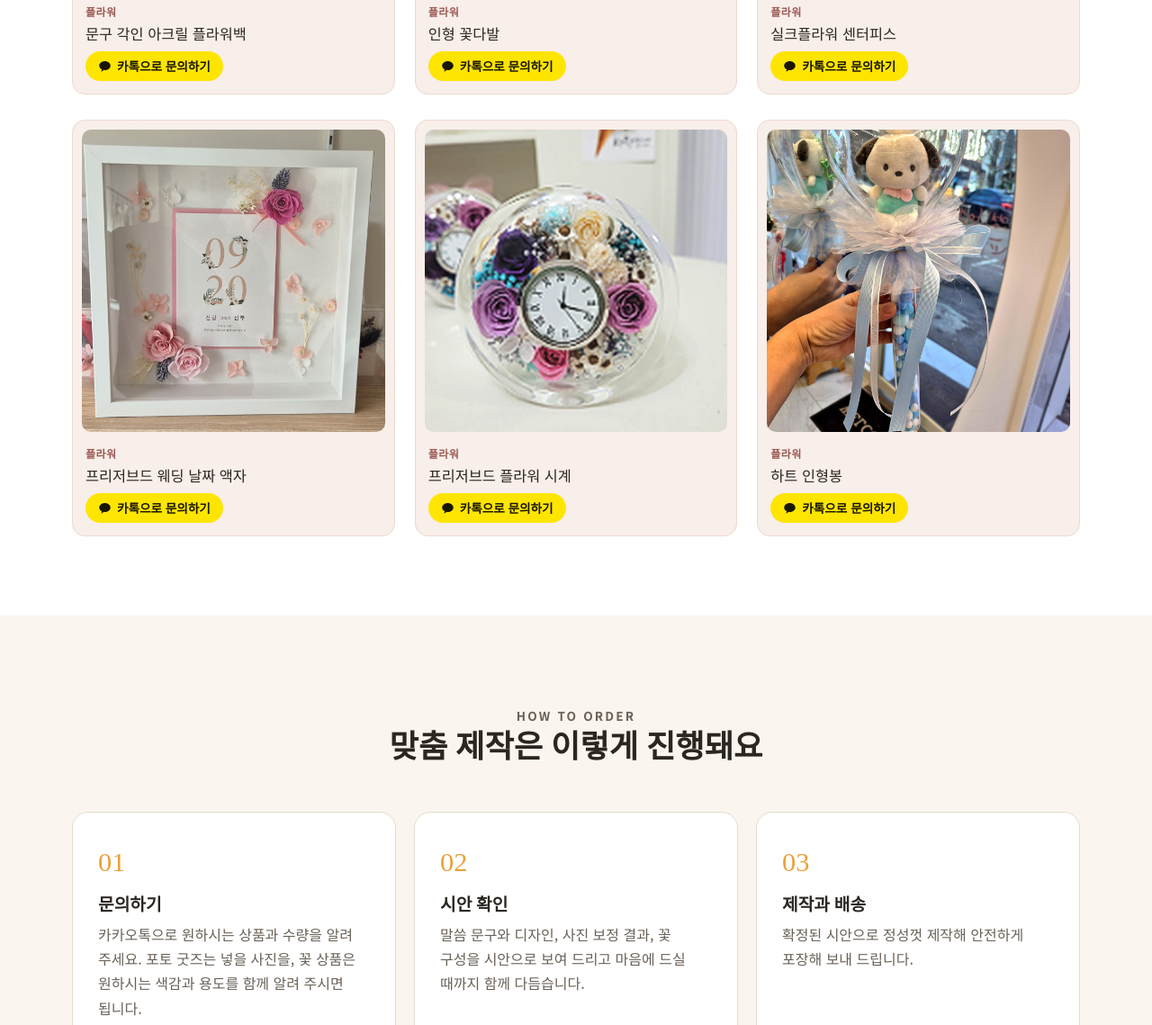
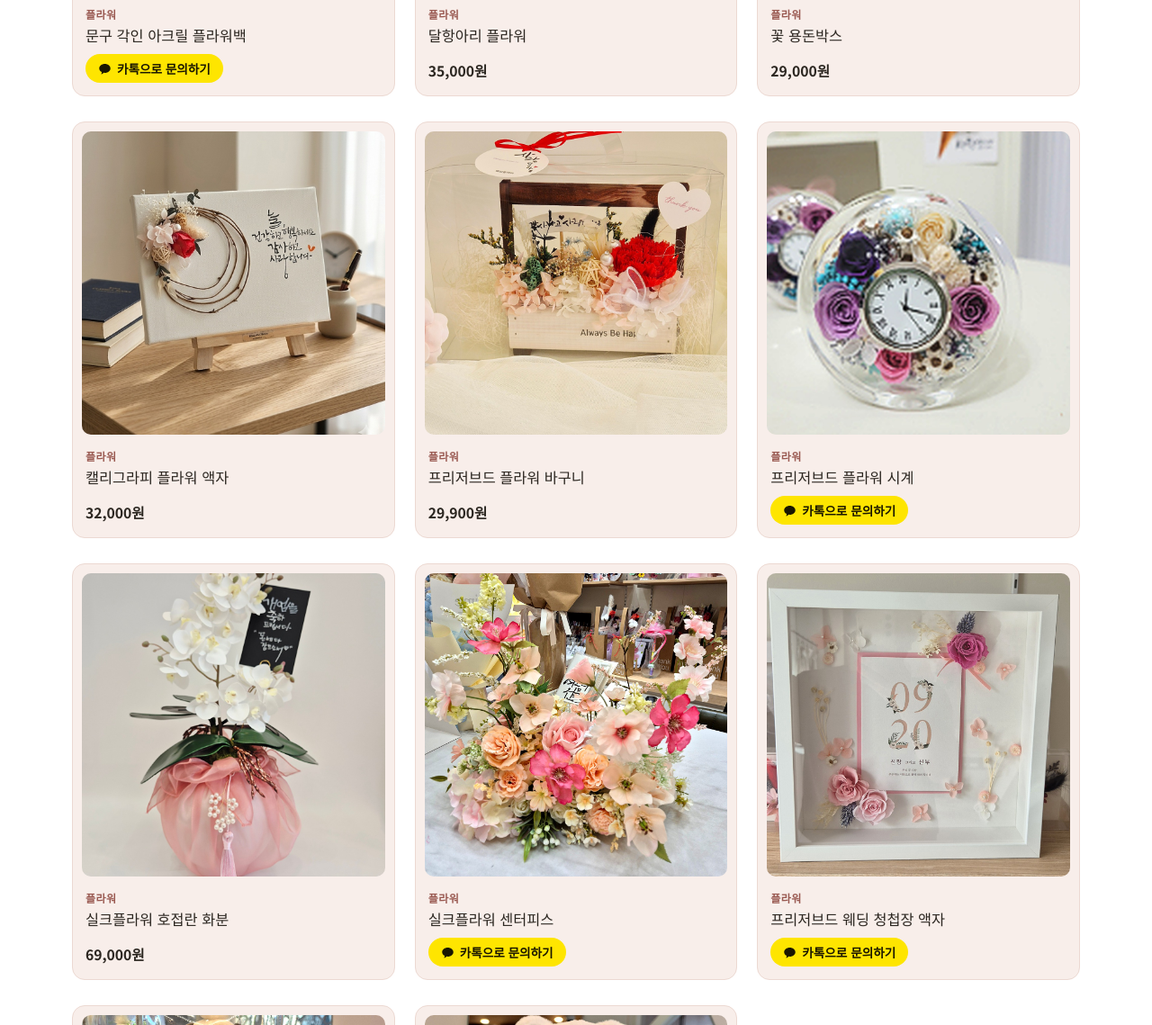
Before and after one commit to elimcreative/elimcreative.github.io, a plain HTML site: page index.html in a window 1280 px wide. Shown: the part 4083-5222 px from the top of the page at 90% size. Drawn offline with Linux system fonts and the light colour scheme; a web font is replaced by a local one.

Commit message:
플라워 상품 5개 추가, 순서 정리, 가격 굵은 글씨
- 달항아리 플라워, 꽃 용돈박스, 캘리그라피 플라워 액자,
  프리저브드 플라워 바구니, 실크플라워 호접란 화분 추가
- 플라워 상품 순서 변경, "프리저브드 웨딩 날짜 액자" → "프리저브드 웨딩 청첩장 액자"
- 상품 카드 가격을 모두 굵은 글씨로 통일
- 가격 있는 카톡 주문 상품의 상세 버튼은 "카톡으로 주문하기"

Co-Authored-By: Claude Opus 5.5 <noreply@anthropic.com>

```diff
--- a/index.html
+++ b/index.html
@@ -196,7 +196,7 @@
     font-family: var(--sans); font-size: 1.02rem; font-weight: 500; margin: 2px 0 2px; line-height: 1.45;
     display: -webkit-box; -webkit-box-orient: vertical; -webkit-line-clamp: 2; overflow: hidden; /* 상품 이름 최대 2줄 */
   }
-  .card .price { color: var(--ink-soft); font-size: .95rem; margin-top: auto; }
+  .card .price { color: var(--ink); font-size: .98rem; font-weight: 700; margin-top: auto; } /* 가격은 모든 상품 같은 굵은 글씨 */
   /* 가격이 "문의"인 상품: 카카오톡 문의 버튼 */
   .price-cta {
     display: inline-flex; align-items: center; justify-content: center; gap: 6px; margin-top: 6px;
@@ -567,16 +567,41 @@ const PRODUCTS = [
     images: ["church_keyring (1).jpg", "church_keyring (2).jpg"]
   },
 
-  /* ───── 플라워 ───── (구매 링크 없이 "카톡 문의" 버튼으로 연결) */
+  /* ───── 플라워 ───── (구매 링크 없이 카카오톡으로 주문·문의. 이 순서대로 화면에 나옵니다) */
   {
     category: "플라워", name: "문구 각인 아크릴 플라워백", price: "", link: "",
     desc: "원하는 문구를 새긴 아크릴 백에 실크플라워를 담았어요. 졸업·생일·감사 선물",
     images: ["flower_bag.jpg"]
   },
   {
-    category: "플라워", name: "인형 꽃다발", price: "", link: "",
-    desc: "귀여운 인형과 비누꽃으로 만든 뽀글이 꽃다발",
-    images: ["doll_bouquet.jpg"]
+    category: "플라워", name: "달항아리 플라워", price: "35,000원", link: "",
+    desc: "고운 달항아리에 실크플라워를 담은 감사·축하 선물",
+    images: ["moon_jar.jpg"]
+  },
+  {
+    category: "플라워", name: "꽃 용돈박스", price: "29,000원", link: "",
+    desc: "꽃과 용돈 봉투를 함께 담는 어버이날·생신 선물 박스",
+    images: ["money_box.jpg", "money_box_2.jpg"]
+  },
+  {
+    category: "플라워", name: "캘리그라피 플라워 액자", price: "32,000원", link: "",
+    desc: "손글씨 캘리그라피와 프리저브드 플라워로 만든 액자. 원하는 문구로 주문 제작",
+    images: ["calli_frame.jpg"]
+  },
+  {
+    category: "플라워", name: "프리저브드 플라워 바구니", price: "29,900원", link: "",
+    desc: "시들지 않는 프리저브드 플라워와 손글씨 메시지를 담은 원목 바구니",
+    images: ["preserved_basket.jpg"]
+  },
+  {
+    category: "플라워", name: "프리저브드 플라워 시계", price: "", link: "",
+    desc: "유리 돔 안에 프리저브드 플라워를 담은 탁상시계",
+    images: ["flower_clock.jpg"]
+  },
+  {
+    category: "플라워", name: "실크플라워 호접란 화분", price: "69,000원", link: "",
+    desc: "손글씨 메시지 카드를 꽂은 호접란 화분. 개업·승진 축하 선물, 기업·단체 주문 문의 환영",
+    images: ["orchid.jpg"]
   },
   {
     category: "플라워", name: "실크플라워 센터피스", price: "", link: "",
@@ -584,19 +609,19 @@ const PRODUCTS = [
     images: ["centerpiece.jpg"]
   },
   {
-    category: "플라워", name: "프리저브드 웨딩 날짜 액자", price: "", link: "",
+    category: "플라워", name: "프리저브드 웨딩 청첩장 액자", price: "", link: "",
     desc: "결혼 날짜와 두 사람 이름을 담은 프리저브드 플라워 액자",
     images: ["wedding_frame.jpg"]
-  },
-  {
-    category: "플라워", name: "프리저브드 플라워 시계", price: "", link: "",
-    desc: "유리 돔 안에 프리저브드 플라워를 담은 탁상시계",
-    images: ["flower_clock.jpg"]
   },
   {
     category: "플라워", name: "하트 인형봉", price: "", link: "",
     desc: "하트 캡슐 안에 인형을 담은 졸업·공연 선물",
     images: ["heart_wand.jpg"]
+  },
+  {
+    category: "플라워", name: "인형 꽃다발", price: "", link: "",
+    desc: "귀여운 인형과 비누꽃으로 만든 뽀글이 꽃다발",
+    images: ["doll_bouquet.jpg"]
   },
 ];
 
@@ -811,7 +836,8 @@ function openModal(p, start = 0) {
   a.href = p.link || KAKAO;
   a.target = "_blank";
   a.rel = "noopener";
-  a.textContent = p.link ? "구매하러 가기" : "카톡 문의";
+  // 구매 링크가 있으면 스토어로, 없으면 카카오톡으로 (가격이 있으면 "주문", 없으면 "문의")
+  a.textContent = p.link ? "구매하러 가기" : (p.price ? "카톡으로 주문하기" : "카톡 문의");
   btns.appendChild(a);
   modal.showModal();
 }
```
Also changed, not shown: images/calli_frame.jpg (added), images/money_box.jpg (added), images/money_box_2.jpg (added), images/moon_jar.jpg (added), images/orchid.jpg (added), images/preserved_basket.jpg (added).
